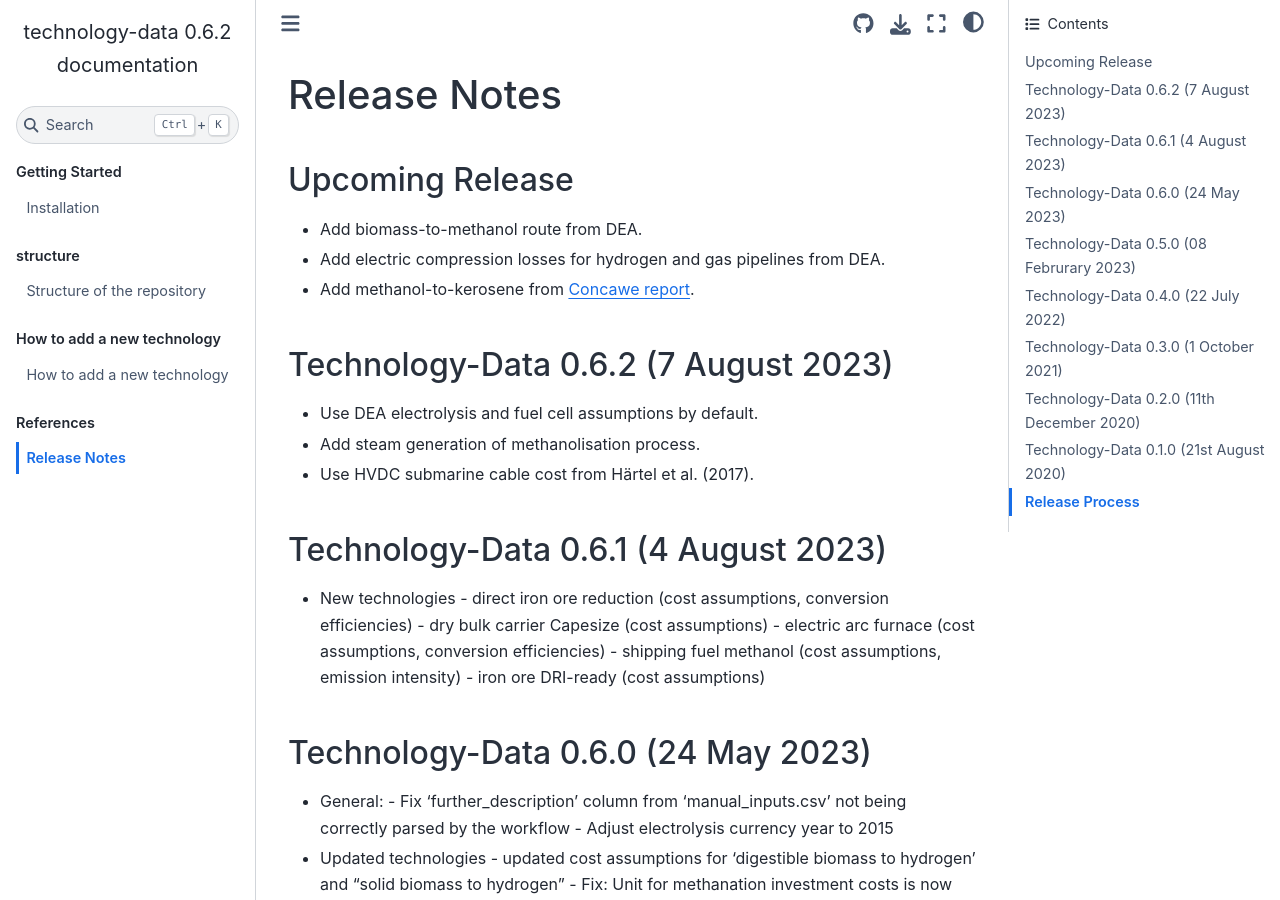
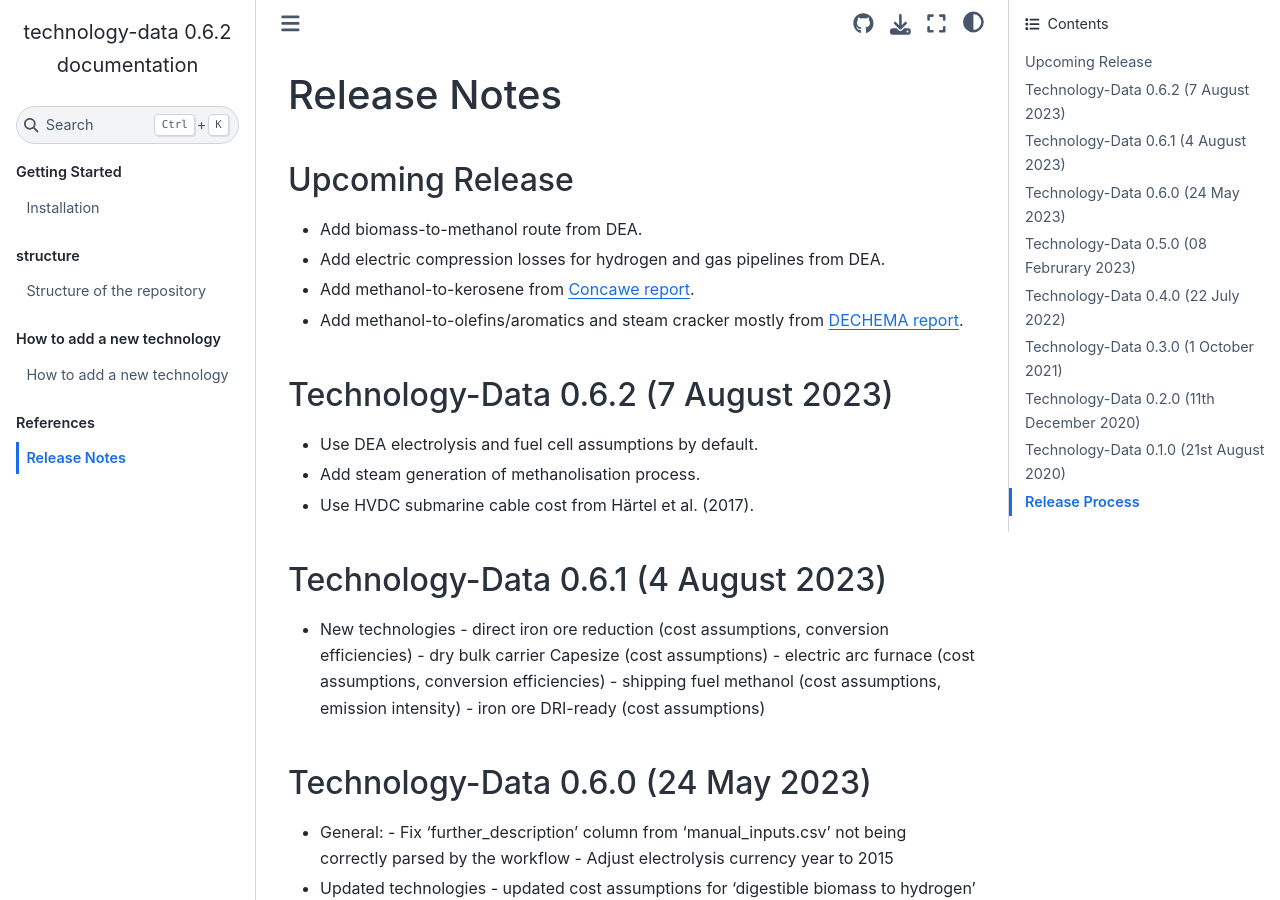
Before and after one commit to PyPSA/technology-data, a Sphinx documentation site: the page built from docs/release_notes.rst, in a window 1280 px wide and 900 px high. Built offline with Sphinx 7.4.7 and the Sphinx Book theme 1.1.4, drawn with Linux system fonts in a browser that asks for light colours.

Commit message:
add methanol-to-olefins/aromatics and naphtha steam cracker

```diff
--- a/docs/release_notes.rst
+++ b/docs/release_notes.rst
@@ -10,6 +10,8 @@ Upcoming Release
 * Add electric compression losses for hydrogen and gas pipelines from DEA.
 
 * Add methanol-to-kerosene from `Concawe report <https://www.concawe.eu/wp-content/uploads/Rpt_22-17.pdf>`_.
+
+* Add methanol-to-olefins/aromatics and steam cracker mostly from `DECHEMA report <https://dechema.de/dechema_media/Downloads/Positionspapiere/Technology_study_Low_carbon_energy_and_feedstock_for_the_European_chemical_industry.pdf>`_.
 
 Technology-Data 0.6.2 (7 August 2023)
 =====================================
```
Also changed, not shown: 8 other files.
